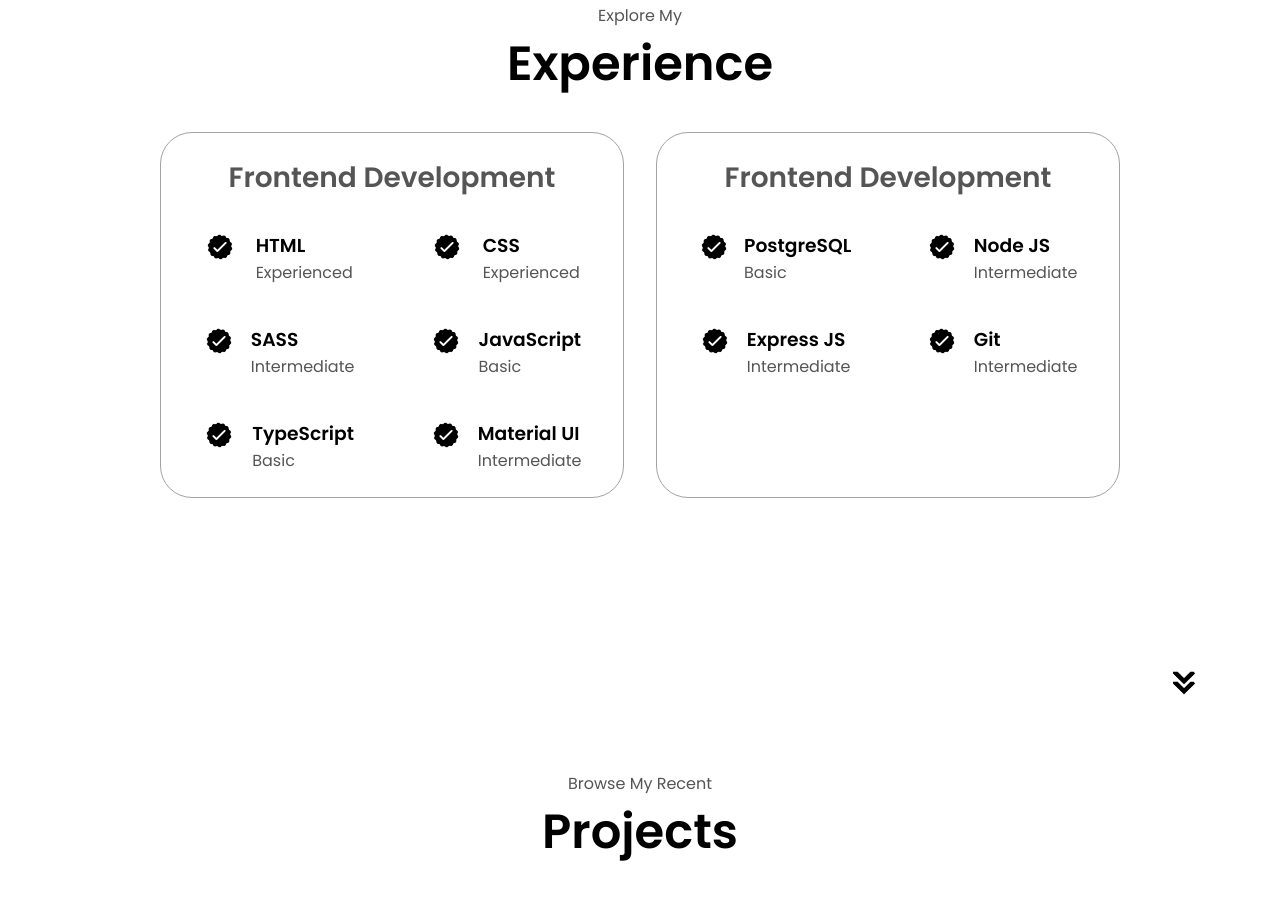
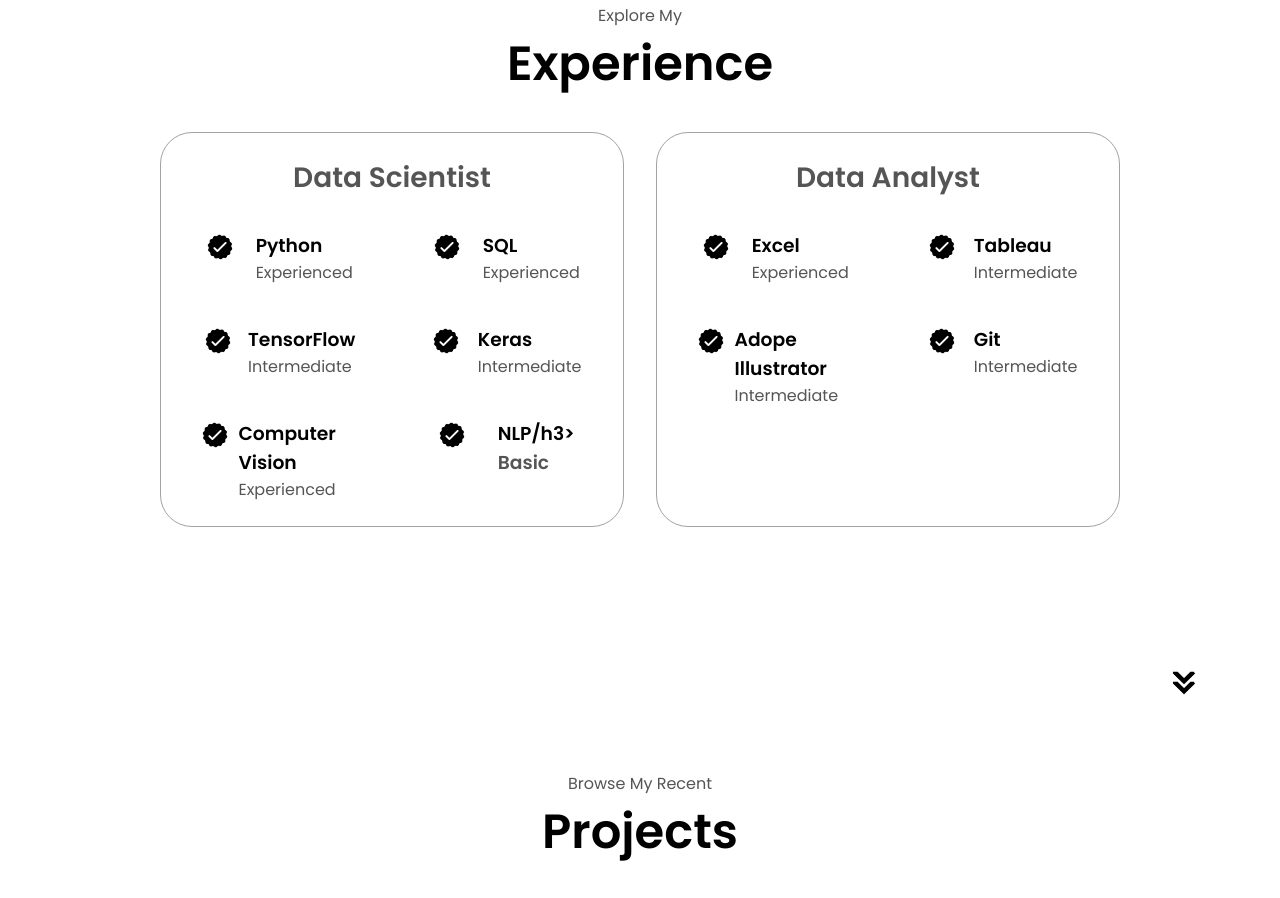
Before and after one commit to Ashry22/a.ashry, a plain HTML site: page index.html in a window 1280 px wide. Shown: the part 1693-2591 px from the top of the page. Drawn offline with Linux system fonts and the light colour scheme.

Commit message:
Commit B2

```diff
--- a/index.html
+++ b/index.html
@@ -128,7 +128,7 @@
       <div class="experience-details-container">
         <div class="about-containers">
           <div class="details-container">
-            <h2 class="experience-sub-title">Frontend Development</h2>
+            <h2 class="experience-sub-title">Data Scientist</h2>
             <div class="article-container">
               <article>
                 <img
@@ -137,7 +137,7 @@
                   class="icon"
                 />
                 <div>
-                  <h3>HTML</h3>
+                  <h3>Python</h3>
                   <p>Experienced</p>
                 </div>
               </article>
@@ -148,7 +148,7 @@
                   class="icon"
                 />
                 <div>
-                  <h3>CSS</h3>
+                  <h3>SQL</h3>
                   <p>Experienced</p>
                 </div>
               </article>
@@ -159,7 +159,7 @@
                   class="icon"
                 />
                 <div>
-                  <h3>SASS</h3>
+                  <h3>TensorFlow</h3>
                   <p>Intermediate</p>
                 </div>
               </article>
@@ -170,56 +170,7 @@
                   class="icon"
                 />
                 <div>
-                  <h3>JavaScript</h3>
-                  <p>Basic</p>
-                </div>
-              </article>
-              <article>
-                <img
-                  src="./assets/checkmark.png"
-                  alt="Experience icon"
-                  class="icon"
-                />
-                <div>
-                  <h3>TypeScript</h3>
-                  <p>Basic</p>
-                </div>
-              </article>
-              <article>
-                <img
-                  src="./assets/checkmark.png"
-                  alt="Experience icon"
-                  class="icon"
-                />
-                <div>
-                  <h3>Material UI</h3>
-                  <p>Intermediate</p>
-                </div>
-              </article>
-            </div>
-          </div>
-          <div class="details-container">
-            <h2 class="experience-sub-title">Frontend Development</h2>
-            <div class="article-container">
-              <article>
-                <img
-                  src="./assets/checkmark.png"
-                  alt="Experience icon"
-                  class="icon"
-                />
-                <div>
-                  <h3>PostgreSQL</h3>
-                  <p>Basic</p>
-                </div>
-              </article>
-              <article>
-                <img
-                  src="./assets/checkmark.png"
-                  alt="Experience icon"
-                  class="icon"
-                />
-                <div>
-                  <h3>Node JS</h3>
+                  <h3>Keras</h3>
                   <p>Intermediate</p>
                 </div>
               </article>
@@ -230,7 +181,56 @@
                   class="icon"
                 />
                 <div>
-                  <h3>Express JS</h3>
+                  <h3>Computer Vision</h3>
+                  <p>Experienced</p>
+                </div>
+              </article>
+              <article>
+                <img
+                  src="./assets/checkmark.png"
+                  alt="Experience icon"
+                  class="icon"
+                />
+                <div>
+                  <h3>NLP/h3>
+                  <p>Basic</p>
+                </div>
+              </article>
+            </div>
+          </div>
+          <div class="details-container">
+            <h2 class="experience-sub-title">Data Analyst</h2>
+            <div class="article-container">
+              <article>
+                <img
+                  src="./assets/checkmark.png"
+                  alt="Experience icon"
+                  class="icon"
+                />
+                <div>
+                  <h3>Excel</h3>
+                  <p>Experienced</p>
+                </div>
+              </article>
+              <article>
+                <img
+                  src="./assets/checkmark.png"
+                  alt="Experience icon"
+                  class="icon"
+                />
+                <div>
+                  <h3>Tableau</h3>
+                  <p>Intermediate</p>
+                </div>
+              </article>
+              <article>
+                <img
+                  src="./assets/checkmark.png"
+                  alt="Experience icon"
+                  class="icon"
+                />
+                <div>
+                  <h3>Adope Illustrator</h3>
                   <p>Intermediate</p>
                 </div>
               </article>
@@ -339,7 +339,7 @@
         src="./assets/arrow.png"
         alt="Arrow icon"
         class="icon arrow"
-        onclick="location.href='./#projects'"
+        onclick="location.href='./#contact'"
       />
     </section>
     <section id="contact">
```
